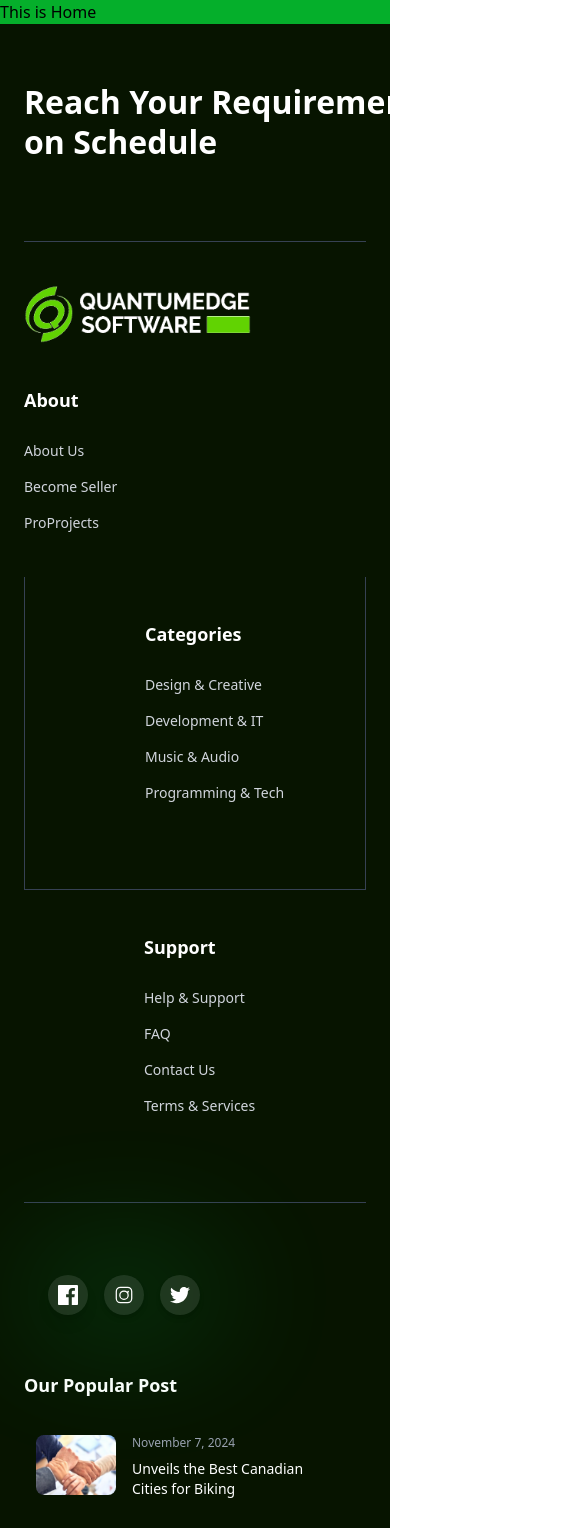
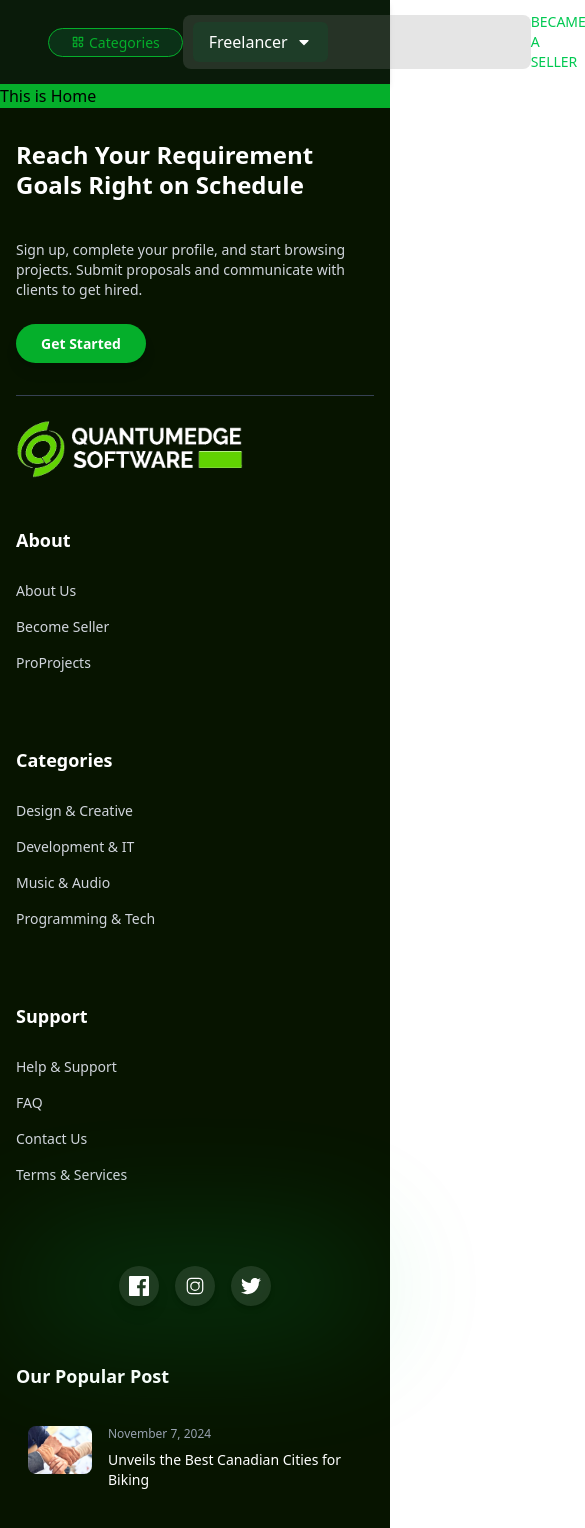
Before and after one commit to jibon49/quantum-edge, a React (Vite) app: page / in a window 390 px wide. Shown: the top 1528 px of the page, 585 px wide, since content can reach past the window. Built offline with nearby package versions, Linux system fonts and the light colour scheme.

Commit message:
Add Navbar component and update Footer styling; enhance layout structure

```diff
--- a/package.json
+++ b/package.json
@@ -11,8 +11,10 @@
   },
   "dependencies": {
     "@tailwindcss/vite": "^4.1.12",
+    "lucide-react": "^0.542.0",
     "react": "^19.1.1",
     "react-dom": "^19.1.1",
+    "react-icons": "^5.5.0",
     "react-router-dom": "^7.8.2",
     "tailwindcss": "^4.1.12"
   },
--- a/src/Layout/Main.jsx
+++ b/src/Layout/Main.jsx
@@ -1,12 +1,14 @@
 import { Outlet } from "react-router-dom"
 import Footer from "../Pages/Shared/Footer/Footer"
+import Navbar from "../Pages/Shared/Navbar/Navbar"
 
 
 const Main = () => {
   return (
     <div>
-        <Outlet></Outlet>
-        <Footer></Footer>
+      <Navbar></Navbar>
+      <Outlet></Outlet>
+      <Footer></Footer>
     </div>
   )
 }
--- a/src/Pages/Shared/Footer/Footer.jsx
+++ b/src/Pages/Shared/Footer/Footer.jsx
@@ -2,17 +2,16 @@
 
 const Footer = () => {
   return (
-    <footer className="bg-[#071400] text-white py-[42px] px-6">
+    <footer className="bg-[#071400] text-white py-8 sm:py-[42px] px-4 sm:px-6">
       <div className="max-w-7xl mx-auto">
-        <div className="flex justify-between flex-row items-center mb-12">
-          <div>
-            <h4 className="text-[32px] font-bold mb-4 leading-tight w-[612px]">
+        <div className="flex flex-col lg:flex-row lg:justify-between lg:items-center mb-8 sm:mb-12 gap-6">
+          <div className="flex-1">
+            <h4 className="text-2xl sm:text-[32px] font-bold mb-4 leading-tight max-w-full lg:w-[612px]">
               Reach Your Requirement Goals Right on Schedule
             </h4>
           </div>
-          <div className="mb-6">
-
-            <p className="text-gray-300 text-sm mb-6 w-[566px]">
+          <div className="lg:mb-6">
+            <p className="text-gray-300 text-sm mb-6 max-w-full lg:w-[566px]">
               Sign up, complete your profile, and start browsing projects. Submit
               proposals and communicate with clients to get hired.
             </p>
@@ -25,14 +24,14 @@ const Footer = () => {
           </div>
         </div>
         {/* Main Footer Content */}
-        <div className="grid grid-cols-1 md:grid-cols-2 lg:grid-cols-4 text-left mb-12 border-t border-gray-700">
+        <div className="grid grid-cols-1 sm:grid-cols-2 lg:grid-cols-4 text-left mb-8 sm:mb-12 border-t border-gray-700 gap-6 lg:gap-0">
           {/* Logo and CTA Section */}
-          <div className="lg:col-span-1 mt-[43px]">
-            <img src="/logo.png" alt="Logo" />
+          <div className="lg:col-span-1 mt-6 sm:mt-[43px]">
+            <img src="/logo.png" alt="Logo" className="max-w-full h-auto" />
           </div>
 
           {/* About Section */}
-          <div className=" py-[43px]">
+          <div className="py-6 sm:py-[43px]">
             <h4 className="text-lg font-semibold mb-6">About</h4>
             <ul className="space-y-3">
               <li><a href="#" className="text-gray-300 hover:text-white transition-colors text-sm">About Us</a></li>
@@ -42,7 +41,7 @@ const Footer = () => {
           </div>
 
           {/* Categories Section */}
-          <div className="border-l border-r border-b border-gray-700 pb-[85px] pl-[120px] py-[43px]">
+          <div className="lg:border-l lg:border-r lg:border-b border-gray-700 pb-6 sm:pb-[85px] lg:pl-[120px] py-6 sm:py-[43px]">
             <h4 className="text-lg font-semibold mb-6">Categories</h4>
             <ul className="space-y-3">
               <li><a href="#" className="text-gray-300 hover:text-white transition-colors text-sm">Design & Creative</a></li>
@@ -53,7 +52,7 @@ const Footer = () => {
           </div>
 
           {/* Support Section */}
-          <div className="border-b border-gray-700 pl-[120px] pb-[85px] py-[43px]">
+          <div className="lg:border-b border-gray-700 lg:pl-[120px] pb-6 sm:pb-[85px] py-6 sm:py-[43px]">
             <h4 className="text-lg font-semibold mb-6">Support</h4>
             <ul className="space-y-3">
               <li><a href="#" className="text-gray-300 hover:text-white transition-colors text-sm">Help & Support</a></li>
@@ -65,14 +64,13 @@ const Footer = () => {
         </div>
 
         {/* Social Links and Popular Posts Section */}
-        <div className="flex flex-col lg:flex-row justify-between items-start mb-12 gap-8">
+        <div className="flex flex-col lg:flex-row justify-between items-start mb-8 sm:mb-12 gap-8">
 
-          {/* Social Links - Left Side */}
-          <div className="relative flex items-center justify-center p-6 ">
-            {/* glowing circular shadow */}
+          {/* Social Links */}
+          <div className="relative flex items-center justify-center p-6 w-full lg:w-auto">
             <div className="absolute inset-0 rounded-full bg-green-500 opacity-20 blur-3xl" />
 
-            <div className="relative flex space-x-4">
+            <div className="relative flex space-x-4 justify-center lg:justify-start">
               {/* Facebook */}
               <a
                 href="#"
@@ -123,22 +121,22 @@ const Footer = () => {
             </div>
           </div>
 
-          {/* Popular Posts - Right Side */}
-          <div className="flex-1 lg:max-w-2xl">
+          {/* Popular Posts  */}
+          <div className="flex-1 lg:max-w-2xl w-full">
             <h4 className="text-lg font-semibold mb-6">Our Popular Post</h4>
-            <div className="grid grid-cols-1 md:grid-cols-2 gap-6">
+            <div className="grid grid-cols-1 md:grid-cols-2 gap-4 sm:gap-6">
               <div className="group cursor-pointer">
                 <div className="flex items-start space-x-4 p-3 rounded-lg hover:bg-gray-800/50 transition-colors duration-300">
                   <div className="flex-shrink-0">
                     <img
                       src="/postimg.png"
                       alt="Post thumbnail"
-                      className="w-[80px] h-[60px] rounded-lg object-cover group-hover:scale-105 transition-transform duration-300"
+                      className="w-16 h-12 sm:w-[80px] sm:h-[60px] rounded-lg object-cover group-hover:scale-105 transition-transform duration-300"
                     />
                   </div>
                   <div className="flex-1 min-w-0">
                     <p className="text-xs text-gray-400 mb-2 font-medium">November 7, 2024</p>
-                    <h5 className="text-sm w-[175px] font-medium text-white leading-5 group-hover:text-primary transition-colors duration-300 line-clamp-2">
+                    <h5 className="text-sm font-medium text-white leading-5 group-hover:text-primary transition-colors duration-300 line-clamp-2">
                       Unveils the Best Canadian Cities for Biking
                     </h5>
                   </div>
@@ -151,12 +149,12 @@ const Footer = () => {
                     <img
                       src="/postimg.png"
                       alt="Post thumbnail"
-                      className="w-[80px] h-[60px] rounded-lg object-cover group-hover:scale-105 transition-transform duration-300"
+                      className="w-16 h-12 sm:w-[80px] sm:h-[60px] rounded-lg object-cover group-hover:scale-105 transition-transform duration-300"
                     />
                   </div>
                   <div className="flex-1 min-w-0">
                     <p className="text-xs text-gray-400 mb-2 font-medium">November 7, 2024</p>
-                    <h5 className="text-sm w-[175px] font-medium text-white leading-5 group-hover:text-primary transition-colors duration-300 line-clamp-2">
+                    <h5 className="text-sm font-medium text-white leading-5 group-hover:text-primary transition-colors duration-300 line-clamp-2">
                       Unveils the Best Canadian Cities for Biking
                     </h5>
                   </div>
@@ -166,8 +164,8 @@ const Footer = () => {
           </div>
         </div>
 
-        {/* Social Media and Copyright */}
-        <div className="border-t border-gray-700 pt-[30px]">
+        {/* Copyright */}
+        <div className="border-t border-gray-700 pt-6 sm:pt-[30px]">
           <p className="text-sm text-center text-gray-400">
             © QuantumEdge Software INC. 2025. All rights reserved.
           </p>
--- /dev/null
+++ b/src/Pages/Shared/Navbar/Navbar.jsx
@@ -0,0 +1,62 @@
+import { useState } from "react";
+import { FaCaretDown } from "react-icons/fa";
+import { BiCategory } from "react-icons/bi";
+
+const Navbar = () => {
+    const [open, setOpen] = useState(false);
+    return (
+        <nav className="w-full bg-[#0a1b0a] text-white shadow-md px-6 py-3 flex items-center justify-around">
+            {/*  Logo + Categories */}
+            <div className="flex items-center space-x-6">
+                {/* Logo */}
+                <div className="flex items-center space-x-2">
+                    <img src="/logo.png" alt="Logo" className="w-[221px] h-14" />
+                </div>
+
+                {/* Categories button */}
+                <button className="flex items-center space-x-2 bg-green-900/40 px-[22px] py-[9px] rounded-full hover:bg-green-900/60 transition h-[29px] border-primary border text-primary">
+
+                    <span className="text-[14px] flex flex-row items-center gap-1"><BiCategory />Categories</span>
+                </button>
+            </div>
+
+            {/* Center: Dropdown */}
+            <div className="bg-[#88888838] rounded-lg">
+                <div className="relative py-[7px] pl-[10px] pr-[203px]">
+                <button
+                    onClick={() => setOpen(!open)}
+                    className="bg-green-900/30 px-4 py-2 rounded-md flex items-center space-x-2 hover:bg-green-900/50 transition"
+                >
+                    <span>Freelancer</span>
+                    <FaCaretDown size={16}/>
+                </button>
+
+                {open && (
+                    <div className="absolute mt-2 w-40 bg-[#0f0f0f] rounded-md shadow-lg border border-green-900/50">
+                        <ul className="py-2">
+                            <li className="px-4 py-2 hover:bg-green-900/40 cursor-pointer">Option 1</li>
+                            <li className="px-4 py-2 hover:bg-green-900/40 cursor-pointer">Option 2</li>
+                            <li className="px-4 py-2 hover:bg-green-900/40 cursor-pointer">Option 3</li>
+                        </ul>
+                    </div>
+                )}
+            </div>
+            </div>
+
+            {/* Right: Links + Registration */}
+            <div className="flex items-center space-x-6 text-sm">
+                <a href="#" className="text-green-500 hover:underline">
+                    BECAME A SELLER
+                </a>
+                <a href="#" className="hover:underline">
+                    LOGIN
+                </a>
+                <button className="bg-green-600 px-5 py-2 rounded-full font-medium hover:bg-green-700 transition">
+                    Registration
+                </button>
+            </div>
+        </nav>
+    )
+}
+
+export default Navbar
```
Also changed, not shown: 1 other file (tests, documents, lock files or other folders).
